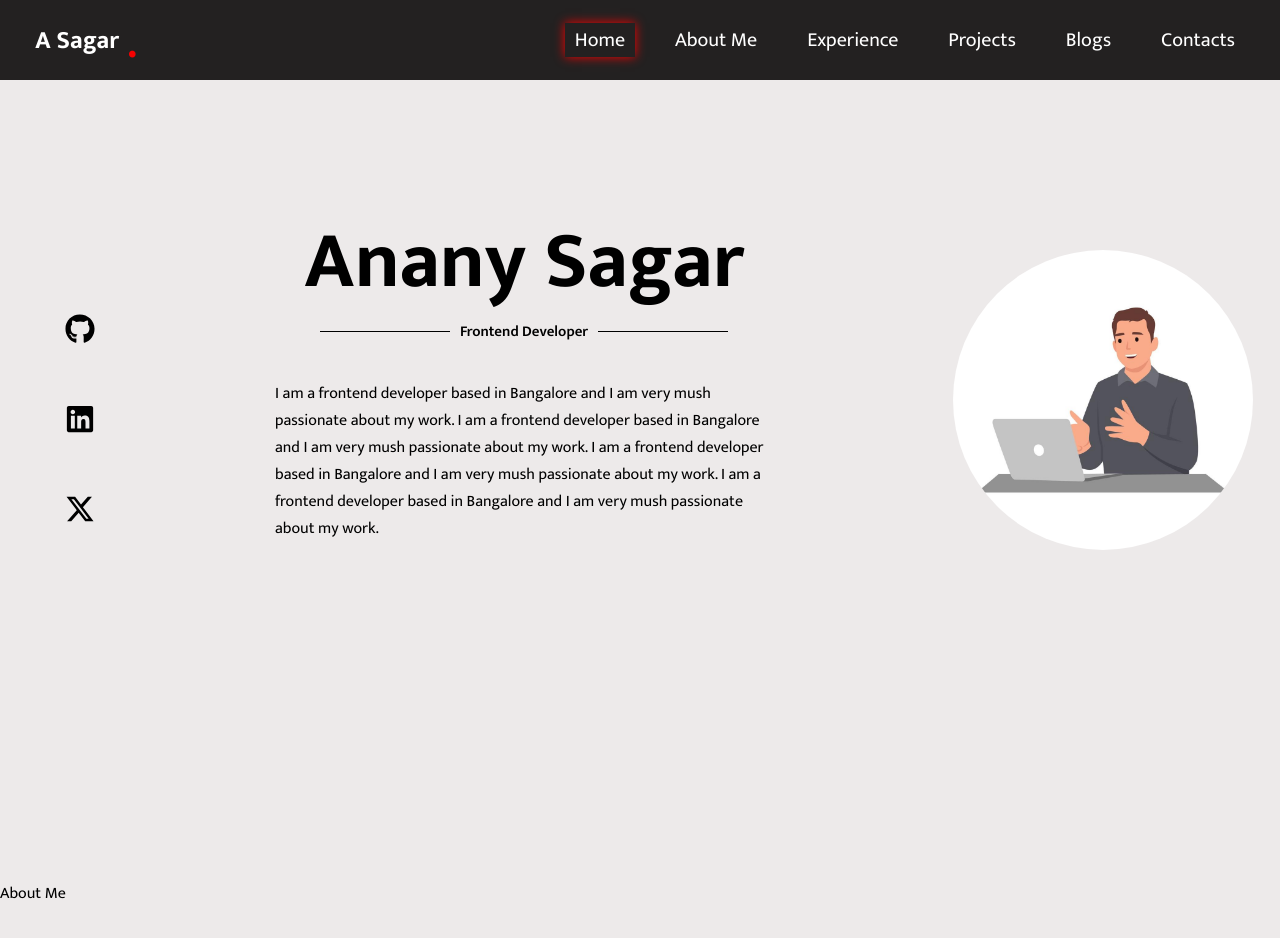
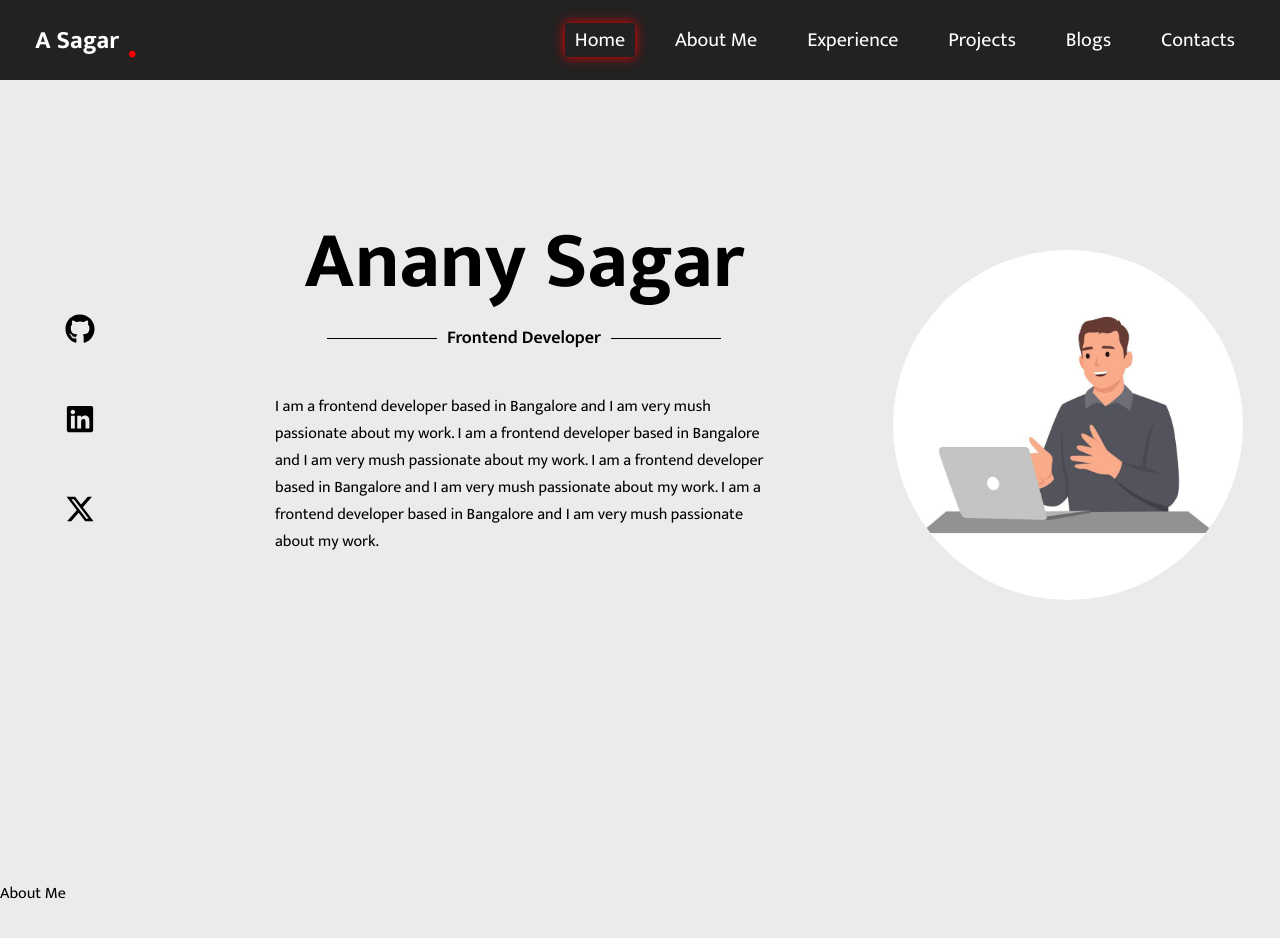
Before and after one commit to ananysagar/portfolio, a React (Create React App) app: page / in a window 1280 px wide. Shown: the top 938 px of the page. Built offline with nearby package versions, Linux system fonts and the light colour scheme.

Commit message:
quick fix for home component size

```diff
--- a/src/components/Home.jsx
+++ b/src/components/Home.jsx
@@ -29,7 +29,7 @@ const Home = () => {
         </p>
       </div>
       <div className="my-pic">
-        <img src={image} alt="" width='300px'/>
+        <img src={image} alt="" width='350px'/>
       </div>
     </div>
   );
--- a/src/components/home.css
+++ b/src/components/home.css
@@ -3,8 +3,9 @@
     padding-top: 50px;
     padding-left: 35px;
     overflow: hidden;
+    justify-content: space-between;
 }
-.socials {
+ .socials {
     display: flex;
     flex-direction: column;
     padding-top: 180px;
@@ -39,27 +40,26 @@
     margin-top: -30px;
 }
 .horizontal-line {
-    width: 130px;
+    width: 110px;
     height: 1px;
     background-color: black;
 }
 .designation h4 {
-    font-size: 15px;
+    font-size: 18px;
     font-weight: 600;
     color: #000000;
 }
 .short-intro p{
     word-wrap: break-word;
     overflow-wrap: break-word;
-
     color: #000000;
 }
 
 
 .my-pic {
-    min-width: 40%;
-    padding-top: 120px;
-    padding-left: 180px;
+
+    padding: 120px 150px 0 120px;
+
 }
 .my-pic  img {
     border-radius: 50%;
```
